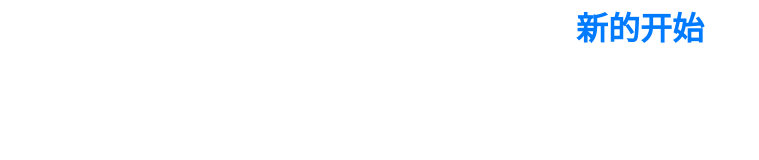
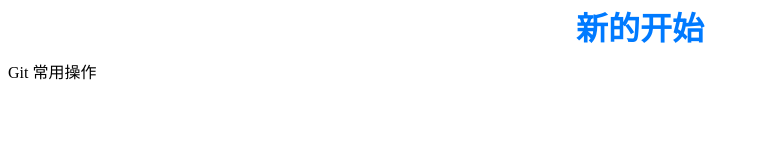
Before and after one commit to oyangl/learngit, a plain HTML site: page index.html in a window 1280 px wide. Shown: the whole page, without its empty margins (0-759 px from the left). Drawn offline with Linux system fonts and the light colour scheme.

Commit message:
Add git comond list

```diff
--- a/index.html
+++ b/index.html
@@ -14,5 +14,8 @@
 </head>
 <body>
 	<h1>新的开始</h1>
+	<div class="wrap">
+		<section>Git 常用操作</section>
+	</div>
 </body>
 </html>
```
